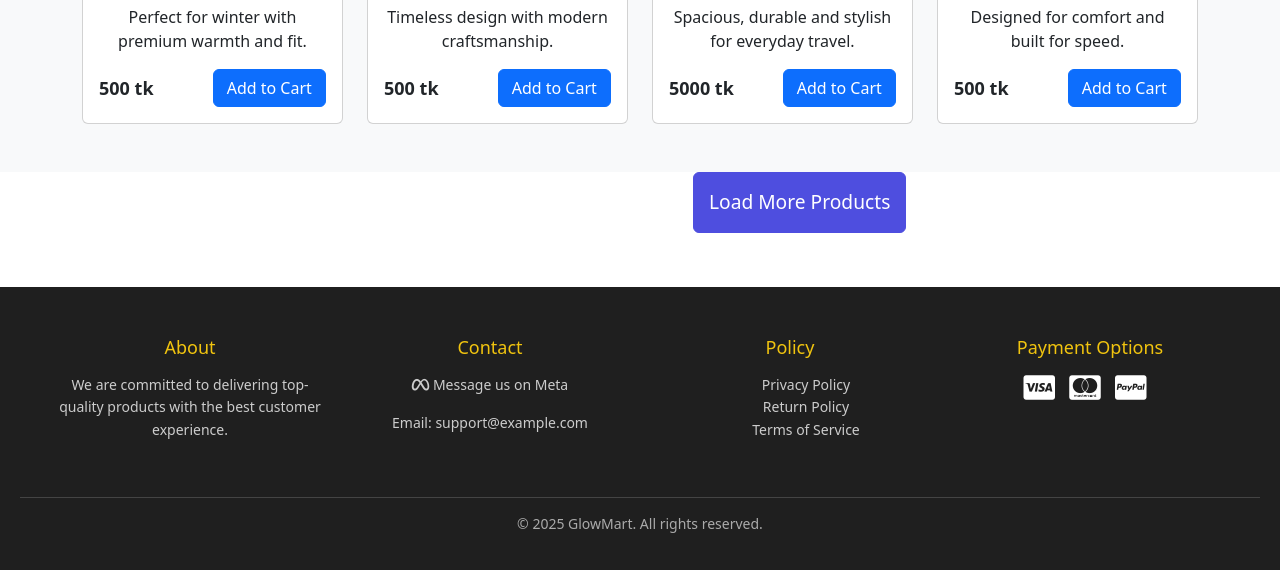
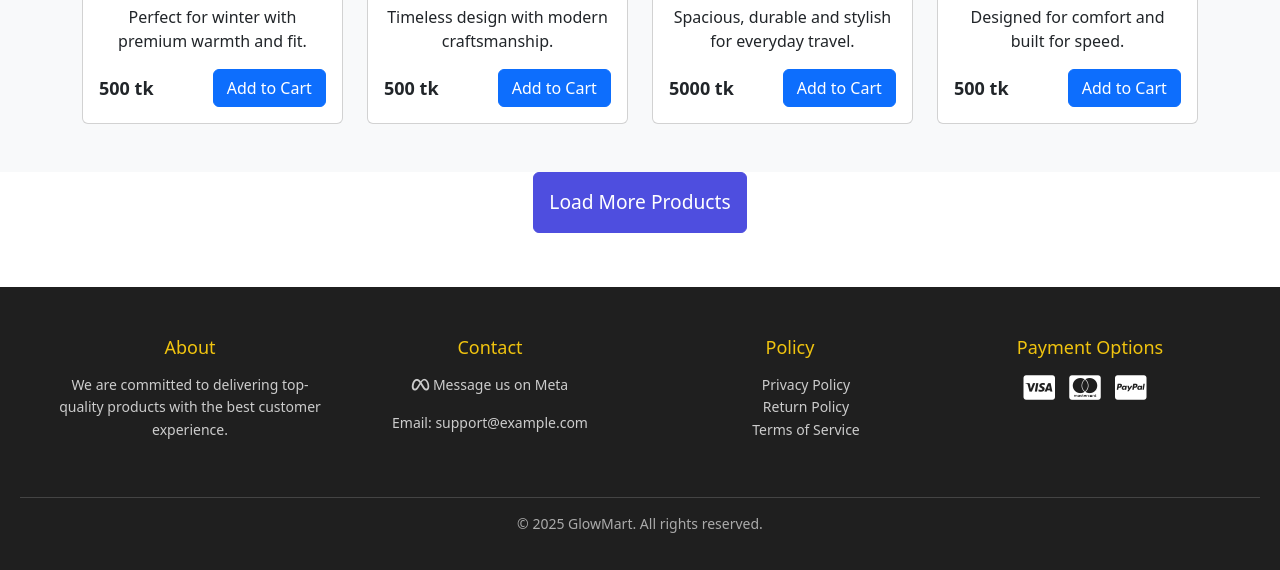
Before and after one commit to nesheta/Fronted_Versity_Project, a plain HTML site: page index.html in a window 1280 px wide. Shown: the part 2254-2824 px from the top of the page. Drawn offline with nearby package versions, Linux system fonts and the light colour scheme.

Commit message:
Add index.html for GitHub Pages

```diff
--- a/style.css
+++ b/style.css
@@ -61,9 +61,11 @@ a.btn.btn-light.mt-3.px-4.py-2:hover {
 
 
 .loading_sec {
-  margin-left: 693px;
+    display: flex;
+    align-content: center;
+    justify-content: center;
+    align-items: center;
 }
-
 button.btn.btn-primary.load_more {
   padding: 15px;
   font-size: larger;
```
